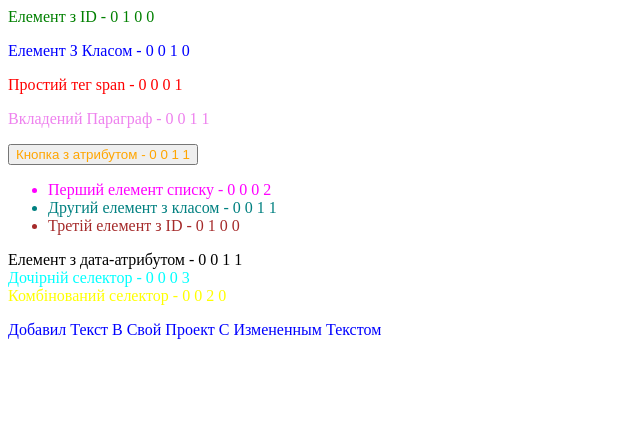
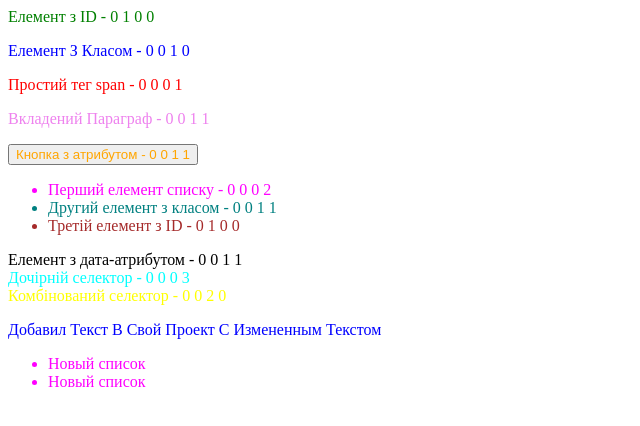
Before and after one commit to scotyprogrammer/hillel_4, a plain HTML site: page index.html in a window 1280 px wide. Shown: the whole page, without its empty margins (0-640 px from the left). Drawn offline with Linux system fonts and the light colour scheme.

Commit message:
Add ul to index.html

```diff
--- a/index.html
+++ b/index.html
@@ -27,5 +27,9 @@
     </article>
     <div class="combination unique">Комбінований селектор - 0 0 2 0</div>
     <p>Добавил текст в свой проект с измененным текстом</p>
+    <ul>
+        <li>Новый список</li>
+        <li>Новый список</li>
+    </ul>
 </body>
 </html>
```
